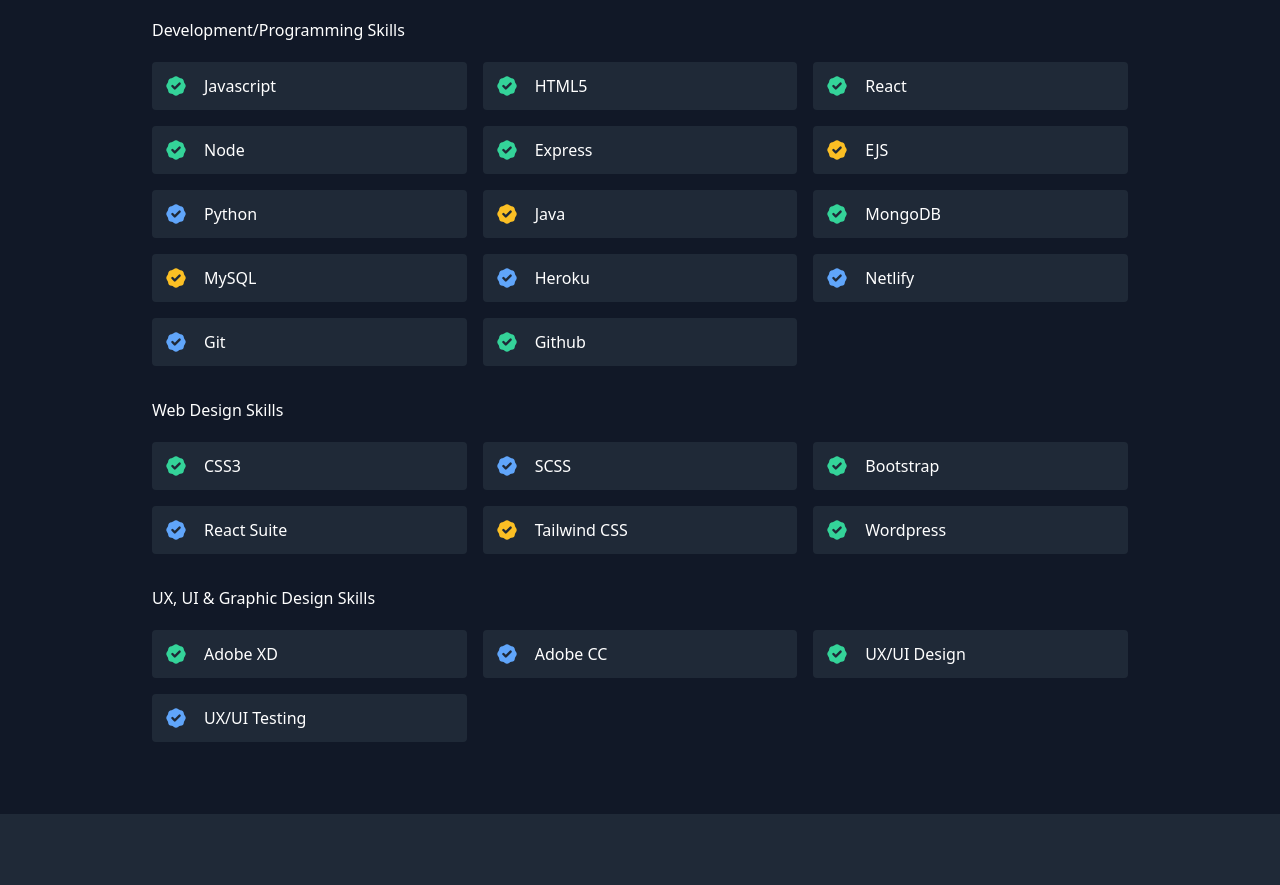
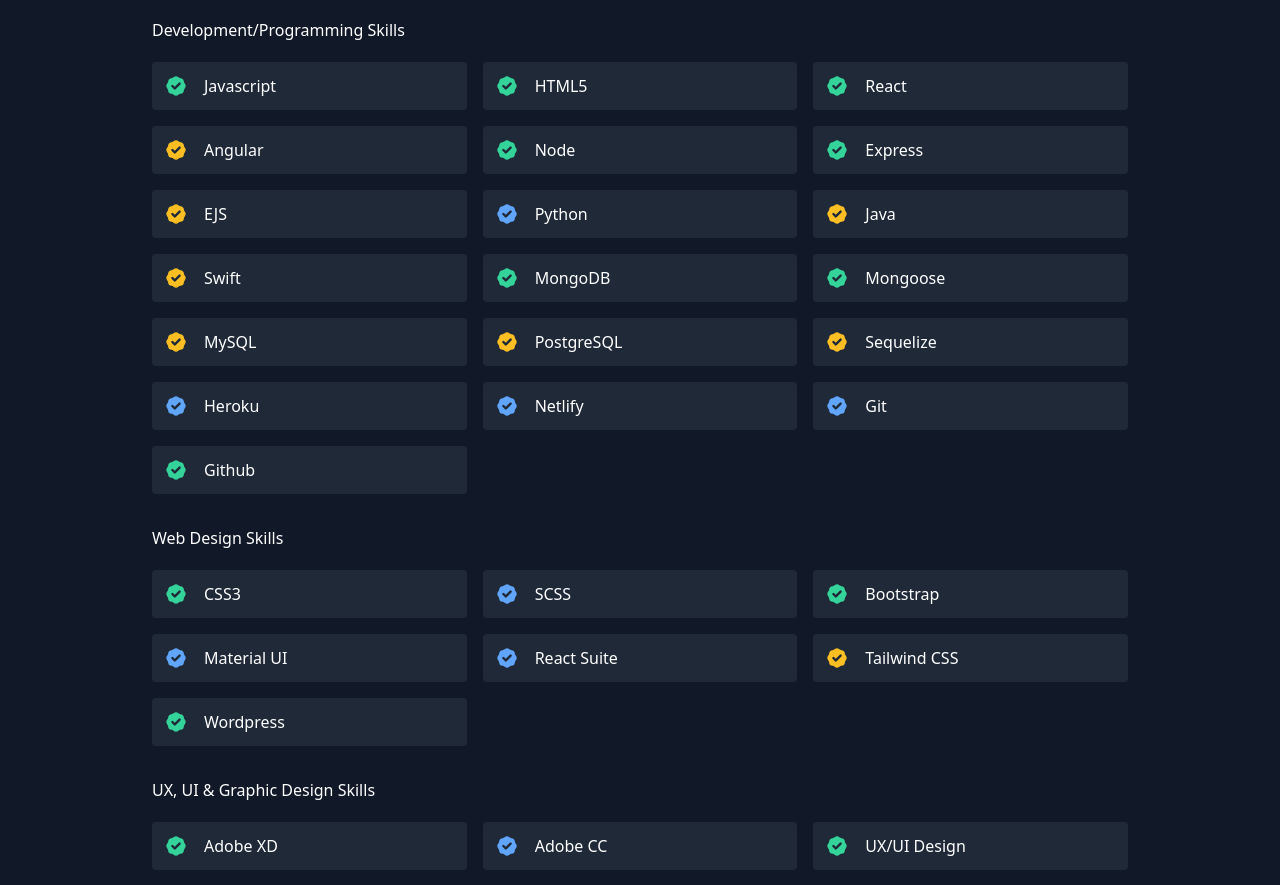
Before and after one commit to matthewrapp/my-portfolio, a React (Create React App) app: page / in a window 1280 px wide. Shown: the part 1720-2605 px from the top of the page. Built offline with nearby package versions, Linux system fonts and the light colour scheme.

Commit message:
Adding more skills

```diff
--- a/src/data.js
+++ b/src/data.js
@@ -75,6 +75,10 @@
     lvl: 'great'
   },
   {
+    skill: 'Angular',
+    lvl: 'okay'
+  },
+  {
     skill: 'Node',
     lvl: 'great'
   },
@@ -95,11 +99,27 @@
     lvl: 'okay'
   },
   {
+    skill: 'Swift',
+    lvl: 'okay'
+  },
+  {
     skill: 'MongoDB',
     lvl: 'great'
   },
   {
+    skill: 'Mongoose',
+    lvl: 'great'
+  },
+  {
     skill: 'MySQL',
+    lvl: 'okay'
+  },
+  {
+    skill: 'PostgreSQL',
+    lvl: 'okay'
+  },
+  {
+    skill: 'Sequelize',
     lvl: 'okay'
   },
   {
@@ -132,6 +152,10 @@
   {
     skill: 'Bootstrap',
     lvl: 'great'
+  },
+  {
+    skill: 'Material UI',
+    lvl: 'good'
   },
   {
     skill: 'React Suite',
```
